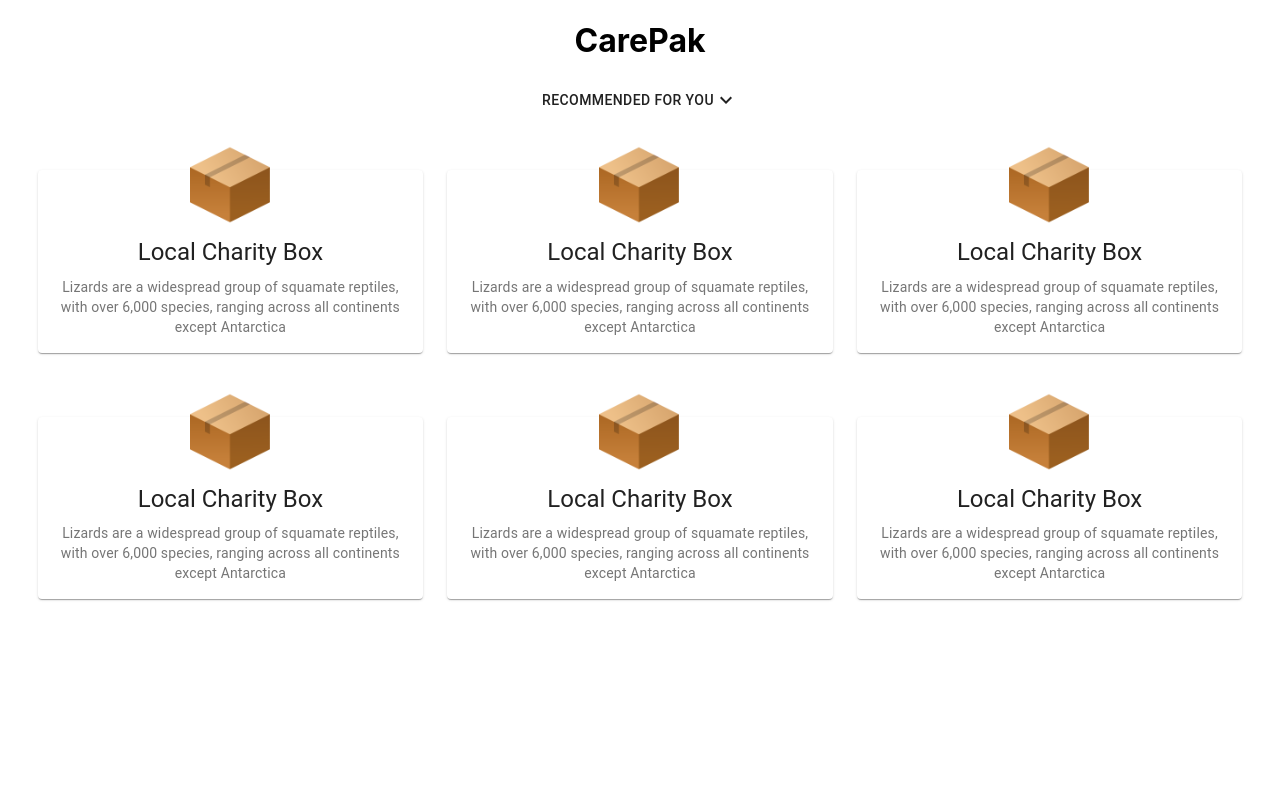
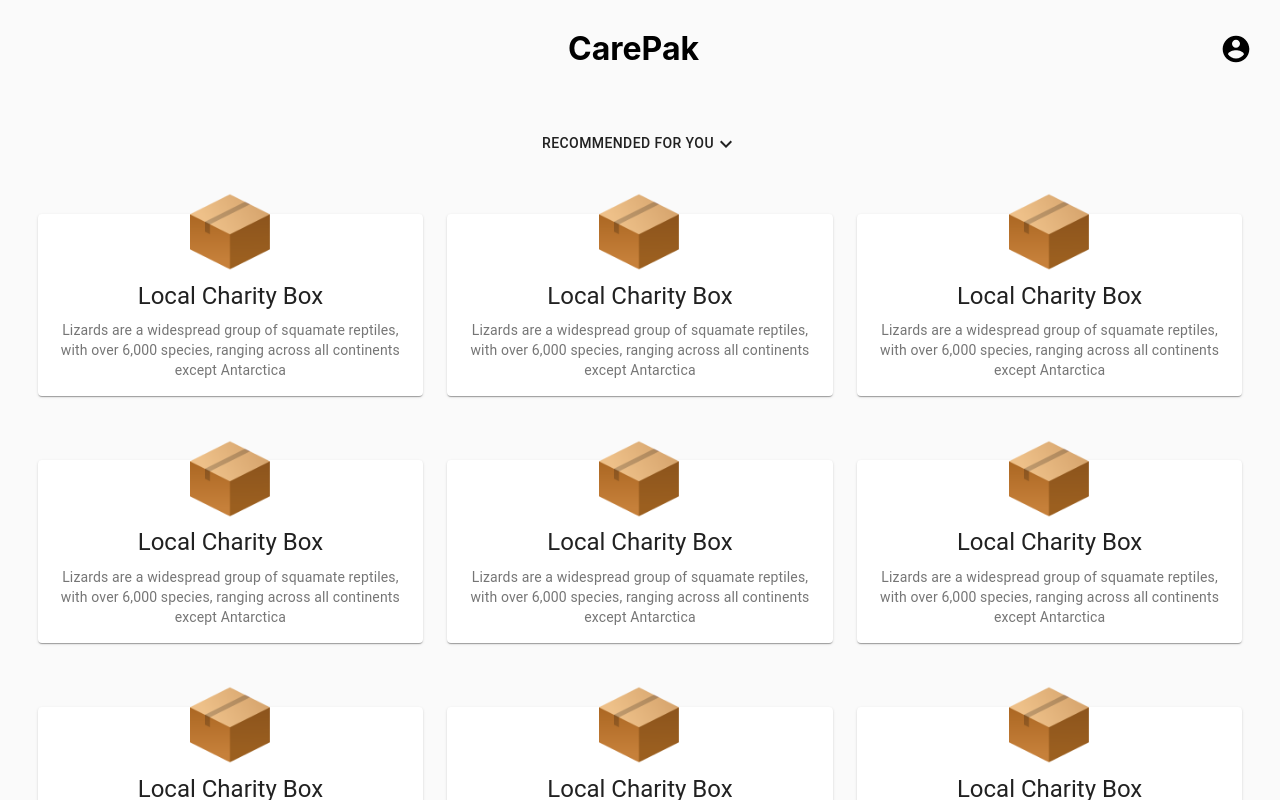
Before and after one commit to aransandhu/CarePak, a React (Create React App) app in the folder client/: page / in a window 1280 px wide. Shown: the top 800 px of the page. Built offline with nearby package versions, Linux system fonts and the light colour scheme.

Commit message:
navbar styling

```diff
--- a/client/src/App/App.js
+++ b/client/src/App/App.js
@@ -2,15 +2,19 @@ import React, { Component } from 'react';
 import { BrowserRouter, Route, Switch } from 'react-router-dom';
 import './App.css';
 import Gallery from '../Gallery';
+import { NavBar } from './components'
 
 class App extends Component {
   render() {
     return (
-      <BrowserRouter>
-        <Switch>
-          <Route path="/" component={Gallery} />
-        </Switch>
-      </BrowserRouter>
+      <div>
+        <NavBar />
+        <BrowserRouter>
+          <Switch>
+            <Route path="/" component={Gallery} />
+          </Switch>
+        </BrowserRouter>
+      </div>
     )
   }
 }
--- a/client/src/App/components/NavBar.js
+++ b/client/src/App/components/NavBar.js
@@ -1,63 +1,56 @@
-// import React, { Component } from 'react';
+import React, { Component } from 'react';
+import { IconButton } from '@material-ui/core';
+import { AccountCircle } from '@material-ui/icons'
+import styled from 'styled-components';
 
-// import { Route, Switch } from 'react-router-dom';
-// import {
-//  AppBar,
-//  Toolbar,
-//  IconButton,
-//  Typography,
-//  Menu,
-//  MenuItem,
-// } from '@material-ui/core';
-// import { AccountCircle, Menu as MenuIcon } from '@material-ui/icons';
+export default class NavBar extends Component{
+  state = {
+    textColor: 'black',
+    bgColor: 'rgb(250, 250, 250)',
+    scrolled: false,
+  }
 
-// class NavBar extends Component{
+  listenScrollEvent = e => {
+    if (window.scrollY > 50) {
+      this.setState({textColor: 'rgb(250, 250, 250)', bgColor: '#1a232f', scrolled: true })
+    } else {
+      this.setState({textColor: 'black', bgColor: 'rgb(250, 250, 250)', scrolled: false })
+    }
+  }
 
-//     render(){
-//         return(
-//             <AppBar position="static" style={{ background: '#303C6C' }}>
-//             <Toolbar>
-//               <IconButton edge="start" style={{ marginRight: '1rem' }} color="inherit" aria-label="menu">
-//                 <MenuIcon />
-//               </IconButton>
-//               <Typography variant="h6">
-//                 CarePak
-//               </Typography>
-//                 <div>
-//                   <IconButton
-//                     aria-label="account of current user"
-//                     aria-controls="menu-appbar"
-//                     aria-haspopup="true"
-//                     onClick={this.handleMenu}
-//                     color="inherit"
-//                     edge="end"
-//                     style={{marginLeft: '85vw'}}
-//                   >
-//                     <AccountCircle />
-//                   </IconButton>
-//                   <Menu
-//                     id="menu-appbar"
-//                     anchorEl={}
-//                     anchorOrigin={{
-//                       vertical: 'top',
-//                       horizontal: 'right',
-//                     }}
-//                     keepMounted
-//                     transformOrigin={{
-//                       vertical: 'top',
-//                       horizontal: 'right',
-//                     }}
-//                     open={true}
-//                     onClose={this.handleClose}
-//                   >
-//                     <MenuItem onClick={this.handleClose}>Profile</MenuItem>
-//                     <MenuItem onClick={this.handleClose}>My account</MenuItem>
-//                   </Menu>
-//                 </div>
-//             </Toolbar>
-//       </AppBar>
-//         );
-//     }
-// }
+  componentDidMount() {
+    window.addEventListener('scroll', this.listenScrollEvent)
+  }
 
-// export default NavBar;
+  render() {
+    const { textColor, bgColor, scrolled } = this.state;
+    return (
+      <Bar bgColor={bgColor} textColor={textColor} scrolled={scrolled}>
+        <IconButton
+          style={{ float: 'right', marginRight: '1rem' }}
+        >
+          <AccountCircle style={{color: `${textColor}`, fontSize: '2rem'}}/>
+        </IconButton>
+        <h1>CarePak</h1>
+      </Bar>
+    );
+  }
+}
+
+const Bar = styled.div`
+  background: ${(props) => props.bgColor};
+  color: ${(props) => props.textColor};
+  height: 3.5rem;
+  position: sticky;
+  top: 0;
+  z-index: 999999;
+  -webkit-transition: ease 0.5s; /* Safari prior 6.1 */
+  transition: ease 0.5s;
+
+  h1 {
+    padding-top: 0.5rem;
+    margin-left: ${(props) => props.scrolled ? '2vw' : 'calc(50vw - 4.5rem)'};
+    transition-property: margin-left;
+    transition-duration: 0.7s;
+  }
+`
--- /dev/null
+++ b/client/src/App/components/index.js
@@ -0,0 +1,5 @@
+import NavBar from './NavBar'
+
+export {
+  NavBar
+}
--- a/client/src/Gallery/Home.js
+++ b/client/src/Gallery/Home.js
@@ -37,9 +37,8 @@ class Home extends Component {
 
   render() {
     return (
-    <div className="App">
+    <div className="App" style={{marginTop: '3rem'}}>
       {/* <NavBar></NavBar> */}
-      <h1>CarePak</h1>
       {/* <Link to={'/item'}>
         <button >
             My List
@@ -55,6 +54,14 @@ class Home extends Component {
         <Package packageItem={{title: "Local Charity Box"}}/>
         <Package packageItem={{title: "Local Charity Box"}}/>
         <Package packageItem={{title: "Local Charity Box"}}/>
+
+        <Package packageItem={{title: "Local Charity Box"}}/>
+        <Package packageItem={{title: "Local Charity Box"}}/>
+        <Package packageItem={{title: "Local Charity Box"}}/>
+
+        <Package packageItem={{title: "Local Charity Box"}}/>
+        <Package packageItem={{title: "Local Charity Box"}}/>
+        <Package packageItem={{title: "Local Charity Box"}}/>
       </Grid>
     </div>
     );
--- a/client/src/Gallery/Package/Package.js
+++ b/client/src/Gallery/Package/Package.js
@@ -40,10 +40,10 @@ export default Package;
 
 const Box = styled.div`
   width: 110px;
-  height: 120px;
+  height: 110px;
   position: absolute;
   z-index: 999;
-  margin: -6vh 0 0 calc(15% - 55px);
+  margin: -3.5% 0 0 calc(15% - 55px);
   cursor: pointer;
 `
 
@@ -53,6 +53,7 @@ const Item = styled.div`
 
   &:hover {
     .box {
+      height: 110px;
       background: url('open_box.png');
       background-size: 110px;
       animation-duration: 0.7s;
@@ -62,6 +63,7 @@ const Item = styled.div`
   }
 
   .box {
+    height: 110px;
     background: url('closed_box.png');
     background-size: 110px;
   }
--- a/client/src/index.css
+++ b/client/src/index.css
@@ -5,6 +5,7 @@ body {
     sans-serif;
   -webkit-font-smoothing: antialiased;
   -moz-osx-font-smoothing: grayscale;
+  background: rgb(250, 250, 250);
   /* background: #283f36; */
   /* background: #303c6c; */
   /* background: linear-gradient(to bottom, #FBE8A6 0%, #FBE8A6 50%, #F4976C 50%, #F4976C 100%); */
```
